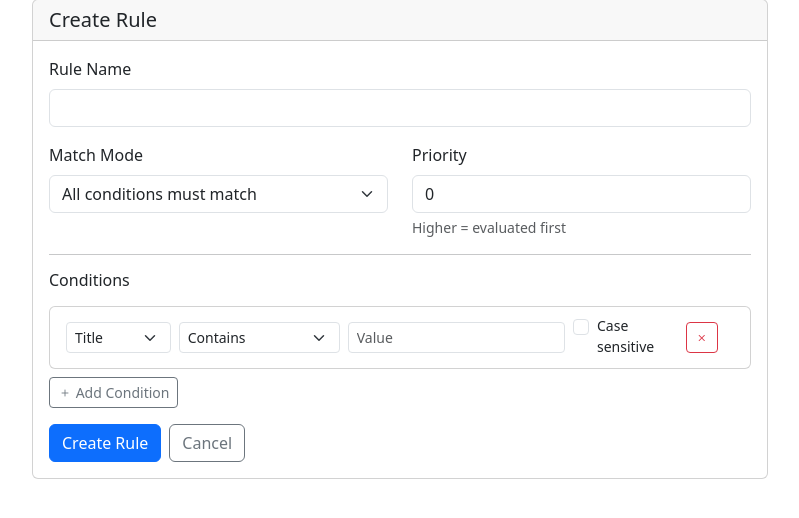
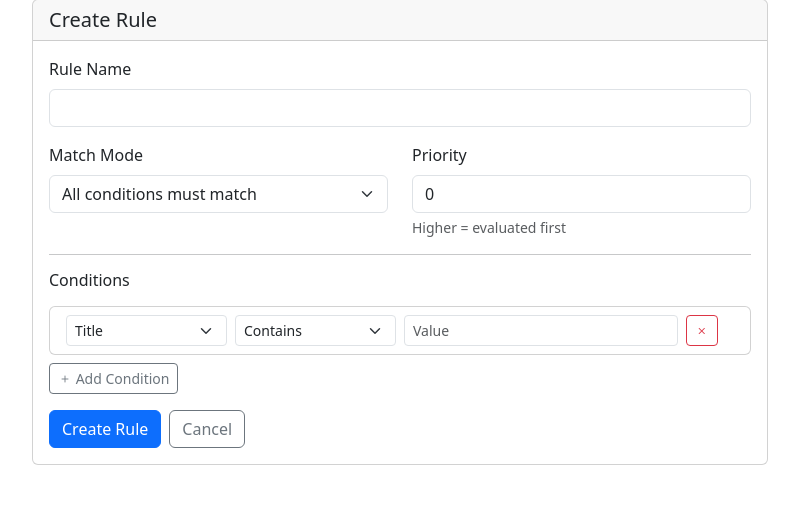
Before and after one commit to justicesuh/sisyphus, a Django app: page /rules/create/ in a window 1280 px wide. Shown: the part 81-599 px from the top of the page, without its empty margins (240-1039 px from the left). Run offline with Django 5.2, Linux system fonts and the light colour scheme; the visitor is signed in with stand-in values (Sample User, id 1); data comes from the database, SQL or seed files in the repository; data that the repository does not hold is empty; parts of the project's set-up code (start-up, migrations or seed data) failed here and were passed over.

Commit message:
Simplify rules engine

```diff
--- a/sisyphus/rules/views.py
+++ b/sisyphus/rules/views.py
@@ -37,7 +37,6 @@ def rule_create(request):
             field = request.POST.get(f'condition_{i}_field')
             match_type = request.POST.get(f'condition_{i}_match_type')
             value = request.POST.get(f'condition_{i}_value', '').strip()
-            case_sensitive = request.POST.get(f'condition_{i}_case_sensitive') == 'on'
 
             if field and match_type and value:
                 RuleCondition.objects.create(
@@ -45,7 +44,6 @@ def rule_create(request):
                     field=field,
                     match_type=match_type,
                     value=value,
-                    case_sensitive=case_sensitive,
                 )
 
         return redirect('rules:rule_list')
@@ -76,7 +74,6 @@ def rule_edit(request, uuid):
             field = request.POST.get(f'condition_{i}_field')
             match_type = request.POST.get(f'condition_{i}_match_type')
             value = request.POST.get(f'condition_{i}_value', '').strip()
-            case_sensitive = request.POST.get(f'condition_{i}_case_sensitive') == 'on'
 
             if field and match_type and value:
                 RuleCondition.objects.create(
@@ -84,7 +81,6 @@ def rule_edit(request, uuid):
                     field=field,
                     match_type=match_type,
                     value=value,
-                    case_sensitive=case_sensitive,
                 )
 
         return redirect('rules:rule_list')
@@ -146,6 +142,9 @@ def rule_apply(request, uuid):
 
     if request.htmx:
         rules = Rule.objects.filter(user=profile).prefetch_related('conditions')
-        return render(request, 'rules/rule_list_inner.html', {'rules': rules})
+        return render(request, 'rules/rule_list_inner.html', {
+            'rules': rules,
+            'message': f'Rule "{rule.name}" is being applied to existing jobs.',
+        })
 
     return redirect('rules:rule_list')
--- a/sisyphus/templates/rules/rule_form.html
+++ b/sisyphus/templates/rules/rule_form.html
@@ -43,7 +43,7 @@
                             <div class="condition-row card mb-2" data-index="{{ forloop.counter0 }}">
                                 <div class="card-body py-2">
                                     <div class="row g-2 align-items-center">
-                                        <div class="col-md-2">
+                                        <div class="col-md-3">
                                             <select name="condition_{{ forloop.counter0 }}_field" class="form-select form-select-sm">
                                                 {% for value, label in field_choices %}
                                                 <option value="{{ value }}" {% if condition.field == value %}selected{% endif %}>{{ label }}</option>
@@ -57,14 +57,8 @@
                                                 {% endfor %}
                                             </select>
                                         </div>
-                                        <div class="col-md-4">
+                                        <div class="col-md-5">
                                             <input type="text" name="condition_{{ forloop.counter0 }}_value" class="form-control form-control-sm" placeholder="Value" value="{{ condition.value }}">
-                                        </div>
-                                        <div class="col-md-2">
-                                            <div class="form-check">
-                                                <input type="checkbox" name="condition_{{ forloop.counter0 }}_case_sensitive" class="form-check-input" id="case_{{ forloop.counter0 }}" {% if condition.case_sensitive %}checked{% endif %}>
-                                                <label class="form-check-label small" for="case_{{ forloop.counter0 }}">Case sensitive</label>
-                                            </div>
                                         </div>
                                         <div class="col-md-1">
                                             <button type="button" class="btn btn-outline-danger btn-sm remove-condition" title="Remove">
@@ -98,7 +92,7 @@
     <div class="condition-row card mb-2" data-index="__INDEX__">
         <div class="card-body py-2">
             <div class="row g-2 align-items-center">
-                <div class="col-md-2">
+                <div class="col-md-3">
                     <select name="condition___INDEX___field" class="form-select form-select-sm">
                         {% for value, label in field_choices %}
                         <option value="{{ value }}">{{ label }}</option>
@@ -112,14 +106,8 @@
                         {% endfor %}
                     </select>
                 </div>
-                <div class="col-md-4">
+                <div class="col-md-5">
                     <input type="text" name="condition___INDEX___value" class="form-control form-control-sm" placeholder="Value">
-                </div>
-                <div class="col-md-2">
-                    <div class="form-check">
-                        <input type="checkbox" name="condition___INDEX___case_sensitive" class="form-check-input" id="case___INDEX__">
-                        <label class="form-check-label small" for="case___INDEX__">Case sensitive</label>
-                    </div>
                 </div>
                 <div class="col-md-1">
                     <button type="button" class="btn btn-outline-danger btn-sm remove-condition" title="Remove">
@@ -147,12 +135,6 @@ document.addEventListener('DOMContentLoaded', function() {
             row.querySelectorAll('[name]').forEach(input => {
                 input.name = input.name.replace(/condition_\d+_/, `condition_${i}_`);
             });
-            row.querySelectorAll('[id^="case_"]').forEach(input => {
-                input.id = `case_${i}`;
-            });
-            row.querySelectorAll('[for^="case_"]').forEach(label => {
-                label.setAttribute('for', `case_${i}`);
-            });
         });
         countInput.value = rows.length;
     }
--- a/sisyphus/templates/rules/rule_list_inner.html
+++ b/sisyphus/templates/rules/rule_list_inner.html
@@ -1,3 +1,9 @@
+{% if message %}
+<div class="alert alert-success alert-dismissible fade show" role="alert">
+    {{ message }}
+    <button type="button" class="btn-close" data-bs-dismiss="alert" aria-label="Close"></button>
+</div>
+{% endif %}
 {% if rules %}
 <div class="table-responsive">
     <table class="table table-hover">
```
Also changed, not shown: sisyphus/rules/models.py (+4 -4 lines), sisyphus/rules/migrations/0002_alter_rule_target_status.py (added), sisyphus/rules/migrations/0003_alter_rulematch_rule.py (added).
